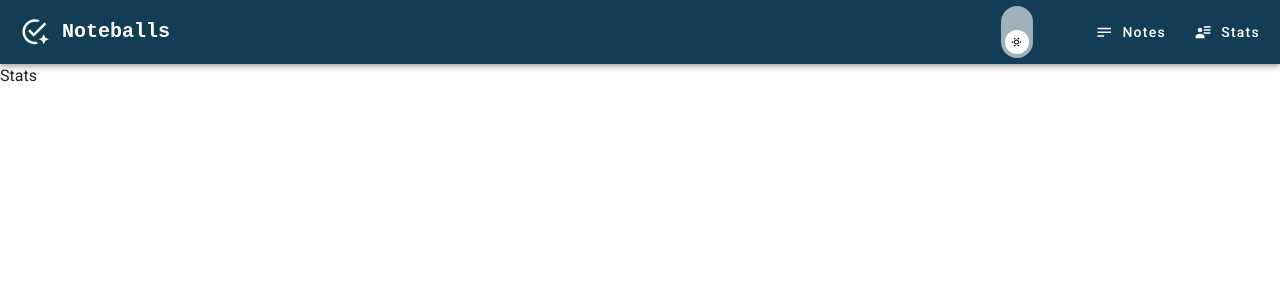
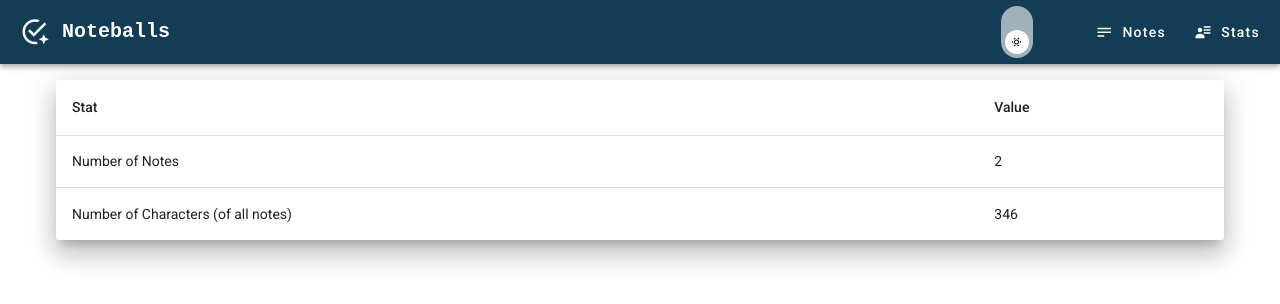
Before and after one commit to webclidev/vue-composition-api-gridnotes, a Vue app: page /#/stats in a window 1280 px wide. Shown: the top 304 px of the page. Built offline with nearby package versions, Linux system fonts and the light colour scheme.

Commit message:
feat: Add getters for total number of notes and total number of characters of all notes in notesStore. Update ViewStats.vue to display these statistics in a table format.

```diff
--- a/src/store/notesStore.js
+++ b/src/store/notesStore.js
@@ -20,6 +20,18 @@ export const useNotesStore = defineStore("notes", {
     getNoteContent: (state) => {
       return (id) => state.notes.find((note) => note.id === id);
     },
+
+    getTotalNumberOfNotes: (state) => {
+      return state.notes.length;
+    },
+
+    getTotalNumberOfCharactersOfAllNotes: (state) => {
+      let count = 0;
+      for (const { content } of state.notes) {
+        count += content.length;
+      }
+      return count;
+    },
   },
 
   actions: {
--- a/src/views/ViewStats.vue
+++ b/src/views/ViewStats.vue
@@ -1,3 +1,31 @@
 <template>
-  <div class="stats">Stats</div>
+  <v-container>
+    <v-card :variant="theme === 'dark' ? 'tonal' : 'elevated'" elevation="16">
+      <v-table>
+        <thead>
+          <tr>
+            <th class="text-left">Stat</th>
+            <th class="text-left">Value</th>
+          </tr>
+        </thead>
+        <tbody>
+          <tr>
+            <td>Number of Notes</td>
+            <td>{{ notesStore.getTotalNumberOfNotes }}</td>
+          </tr>
+          <tr>
+            <td>Number of Characters (of all notes)</td>
+            <td>{{ notesStore.getTotalNumberOfCharactersOfAllNotes }}</td>
+          </tr>
+        </tbody>
+      </v-table>
+    </v-card>
+  </v-container>
 </template>
+
+<script setup>
+import { useTheme } from "vuetify";
+import { useNotesStore } from "@/store/notesStore.js";
+const { name: theme } = useTheme();
+const notesStore = useNotesStore();
+</script>
```
